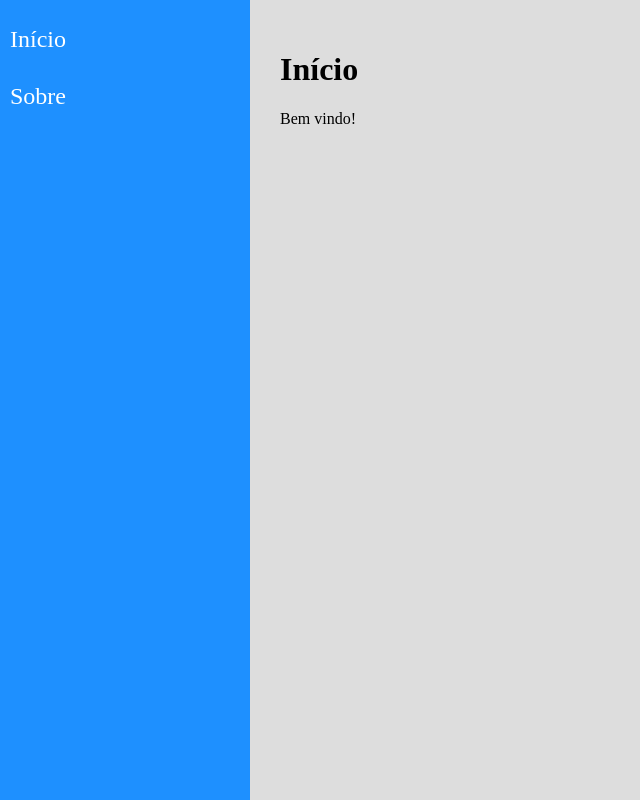
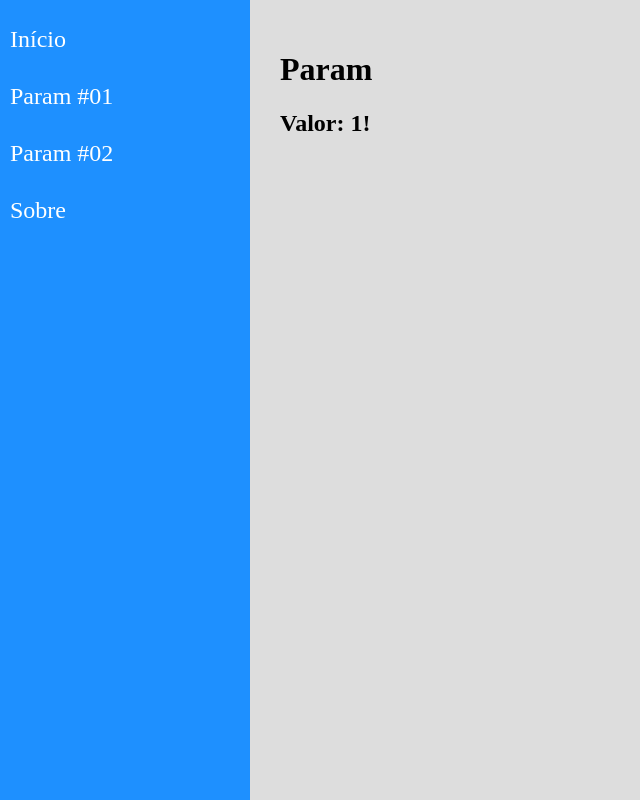
Before and after one commit to lucas-castro-developer/cod3r-react-router, a React (Create React App) app: page /param/1 in a window 1280 px wide. Shown: the whole page, without its empty margins (0-640 px from the left). Built offline with nearby package versions, Linux system fonts and the light colour scheme.

Commit message:
Navigation with parameters

```diff
--- a/src/components/layouts/Content.jsx
+++ b/src/components/layouts/Content.jsx
@@ -3,6 +3,7 @@ import React from "react";
 import { Switch, Route } from "react-router-dom";
 
 import Home from "../../views/examples/Home";
+import Param from "../../views/examples/Param";
 import About from "../../views/examples/About";
 
 const Content = props => (
@@ -10,6 +11,9 @@ const Content = props => (
     <Switch>
       <Route path="/about">
         <About />
+      </Route>
+      <Route path="/param/:id">
+        <Param />
       </Route>
       <Route path="/">
         <Home />
--- a/src/components/layouts/Menu.jsx
+++ b/src/components/layouts/Menu.jsx
@@ -10,6 +10,12 @@ const Menu = props => (
           <Link to="/">Início</Link>
         </li>
         <li>
+          <Link to="/param/01">Param #01</Link>
+        </li>
+        <li>
+          <Link to="/param/02">Param #02</Link>
+        </li>
+        <li>
           <Link to="/about">Sobre</Link>
         </li>
       </ul>
--- a/src/views/examples/About.jsx
+++ b/src/views/examples/About.jsx
@@ -3,7 +3,7 @@ import React from "react";
 const About = (props) => (
   <div className="About">
     <h1>Sobre nós</h1>
-    <p>O nosso sistema foi criado...</p>
+    <h2>O nosso sistema foi criado...</h2>
   </div>
 );
 
--- a/src/views/examples/Home.jsx
+++ b/src/views/examples/Home.jsx
@@ -3,7 +3,7 @@ import React from "react";
 const Home = (props) => (
   <div className="Home">
     <h1>Início</h1>
-    <p>Bem vindo!</p>
+    <h2>Bem vindo!</h2>
   </div>
 );
 
--- /dev/null
+++ b/src/views/examples/Param.jsx
@@ -0,0 +1,15 @@
+import React from "react";
+
+import { useParams } from "react-router-dom";
+
+const Param = props => {
+  const { id } = useParams();
+  return (
+    <div className="Param">
+      <h1>Param</h1>
+      <h2>Valor: {id}!</h2>
+    </div>
+  );
+};
+
+export default Param;
```
Also changed, not shown: 1 other file (tests, documents, lock files or other folders).
